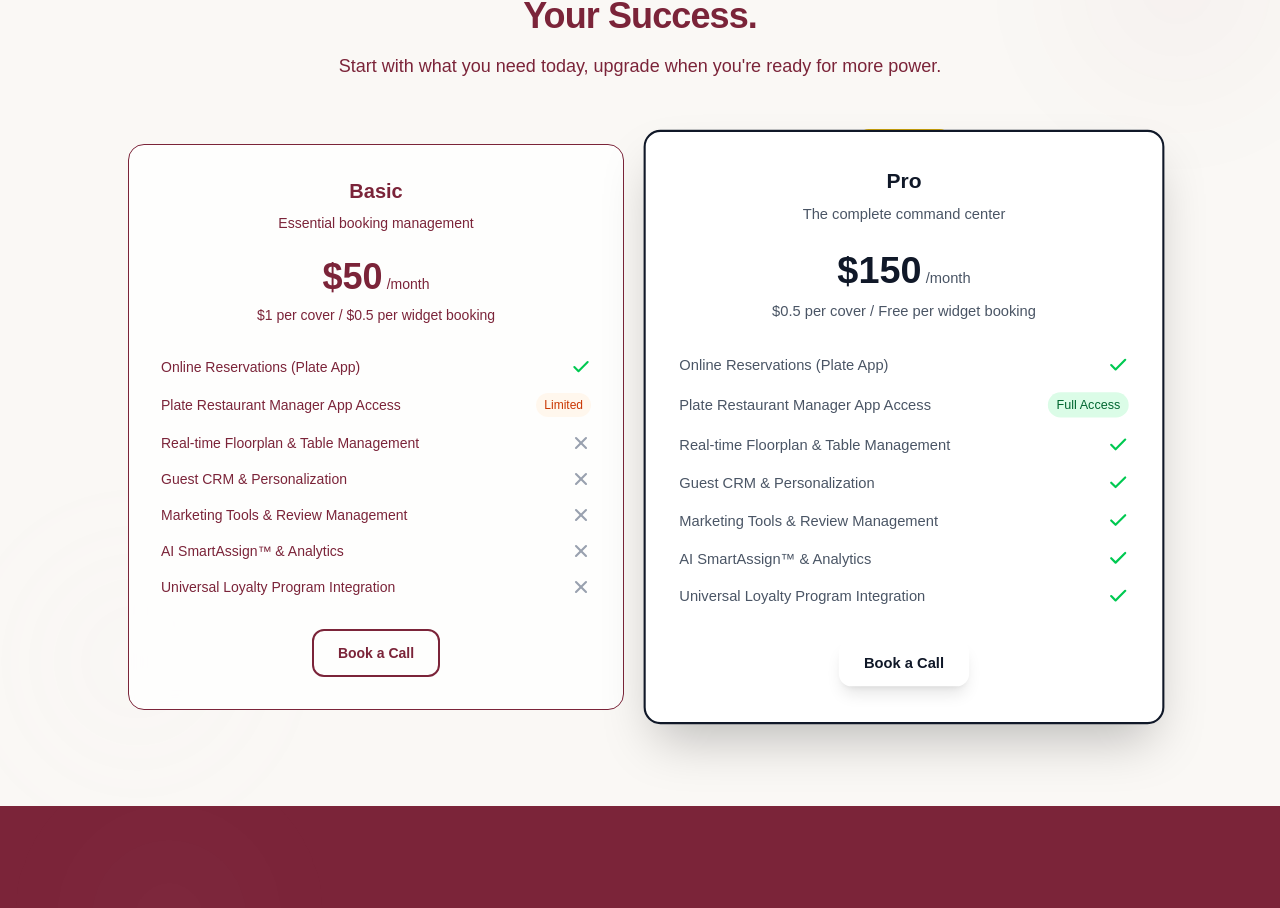
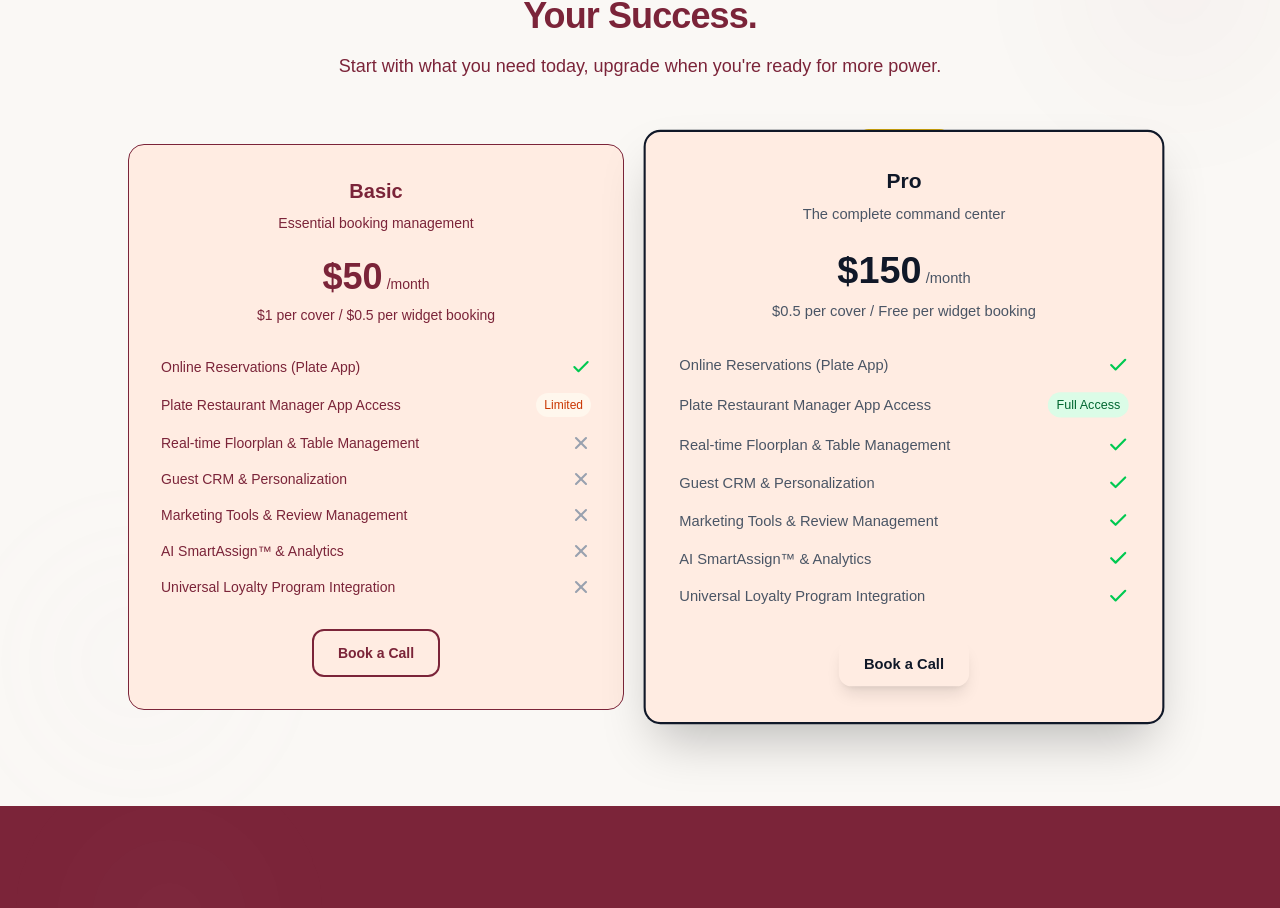
Before and after one commit to qwerty-development/plate-landing-page, a Next.js app: page /restaurant in a window 1280 px wide. Shown: the part 2497-3405 px from the top of the page. Built offline with nearby package versions, Linux system fonts and the light colour scheme.

Commit message:
Update background styling in RestaurantPricing component for enhanced visual appeal and consistency.

```diff
--- a/app/components/RestaurantPricing.tsx
+++ b/app/components/RestaurantPricing.tsx
@@ -240,9 +240,12 @@ function PricingCard({
       <div
         className={`relative h-full rounded-2xl p-8 transition-all duration-300 ${
           isPro
-            ? "bg-white text-gray-900 shadow-2xl scale-105 border-2 border-primary/20"
-            : "bg-white/80 backdrop-blur border border-border/60 text-foreground hover:bg-white/90"
+            ? "text-gray-900 shadow-2xl scale-105 border-2 border-primary/20"
+            : "border border-border/60 text-foreground hover:opacity-90"
         }`}
+        style={{
+          background: "#FFECE2",
+        }}
       >
         <div className="text-center">
           <h3
```
